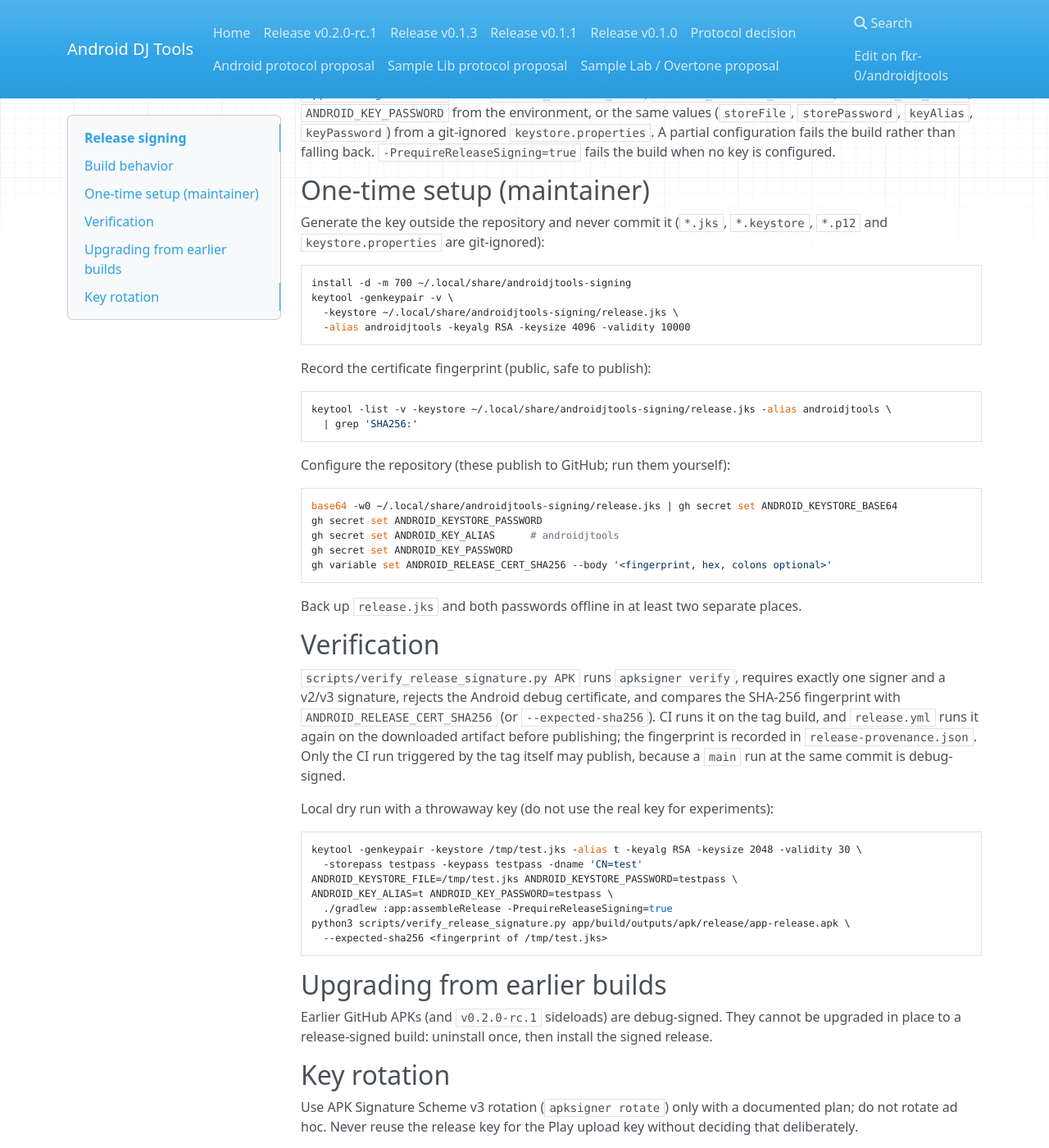
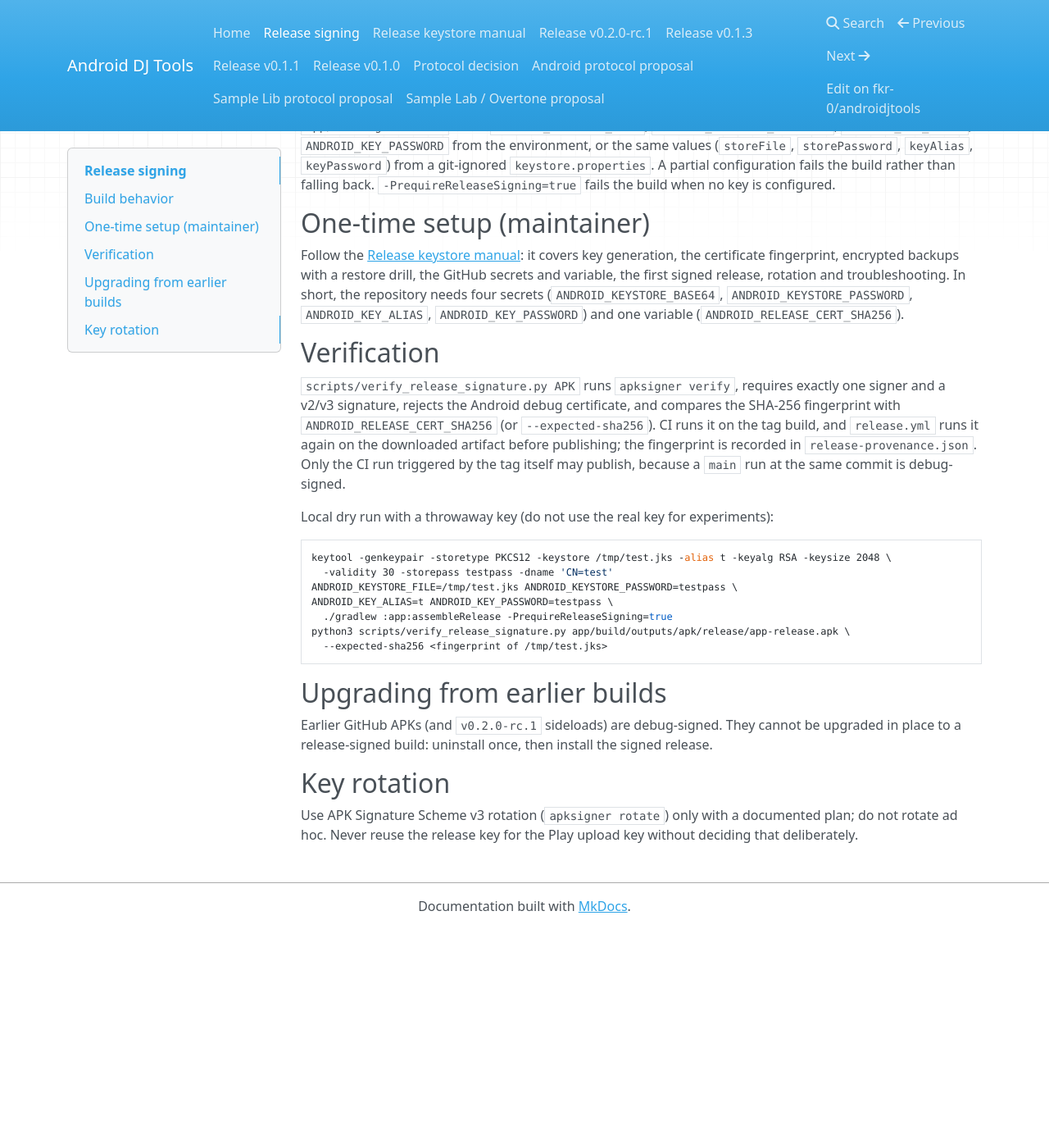
Before and after one commit to fkr-0/androidjtools, an MkDocs documentation site: the page built from docs/release/signing.md, in a window 1280 px wide and 1400 px high, scrolled down 484 px. Shown: the whole window at 82% size. Built offline with MkDocs 1.6.1, drawn with Linux system fonts in a browser that asks for light colours; nearby versions of some CDN libraries; after the commit the page ends 1617 px from its top, so only the background shows below that.

Commit message:
docs(release): add release keystore manual
Step-by-step key generation, fingerprint pinning, encrypted backup with a
restore drill, GitHub secrets/variable setup, throwaway-key dry run, first
signed release, rotation/compromise handling and troubleshooting. Link it
from the signing doc and the docs nav; fix the PKCS12 key-password guidance.

````diff
--- a/docs/release/signing.md
+++ b/docs/release/signing.md
@@ -21,34 +21,11 @@ signed GitHub Release has been verified end to end.
 
 ## One-time setup (maintainer)
 
-Generate the key outside the repository and never commit it (`*.jks`, `*.keystore`, `*.p12`
-and `keystore.properties` are git-ignored):
-
-```sh
-install -d -m 700 ~/.local/share/androidjtools-signing
-keytool -genkeypair -v \
-  -keystore ~/.local/share/androidjtools-signing/release.jks \
-  -alias androidjtools -keyalg RSA -keysize 4096 -validity 10000
-```
-
-Record the certificate fingerprint (public, safe to publish):
-
-```sh
-keytool -list -v -keystore ~/.local/share/androidjtools-signing/release.jks -alias androidjtools \
-  | grep 'SHA256:'
-```
-
-Configure the repository (these publish to GitHub; run them yourself):
-
-```sh
-base64 -w0 ~/.local/share/androidjtools-signing/release.jks | gh secret set ANDROID_KEYSTORE_BASE64
-gh secret set ANDROID_KEYSTORE_PASSWORD
-gh secret set ANDROID_KEY_ALIAS      # androidjtools
-gh secret set ANDROID_KEY_PASSWORD
-gh variable set ANDROID_RELEASE_CERT_SHA256 --body '<fingerprint, hex, colons optional>'
-```
-
-Back up `release.jks` and both passwords offline in at least two separate places.
+Follow the [Release keystore manual](keystore-manual.md): it covers key generation, the
+certificate fingerprint, encrypted backups with a restore drill, the GitHub secrets and
+variable, the first signed release, rotation and troubleshooting. In short, the repository
+needs four secrets (`ANDROID_KEYSTORE_BASE64`, `ANDROID_KEYSTORE_PASSWORD`,
+`ANDROID_KEY_ALIAS`, `ANDROID_KEY_PASSWORD`) and one variable (`ANDROID_RELEASE_CERT_SHA256`).
 
 ## Verification
 
@@ -62,8 +39,8 @@ itself may publish, because a `main` run at the same commit is debug-signed.
 Local dry run with a throwaway key (do not use the real key for experiments):
 
 ```sh
-keytool -genkeypair -keystore /tmp/test.jks -alias t -keyalg RSA -keysize 2048 -validity 30 \
-  -storepass testpass -keypass testpass -dname 'CN=test'
+keytool -genkeypair -storetype PKCS12 -keystore /tmp/test.jks -alias t -keyalg RSA -keysize 2048 \
+  -validity 30 -storepass testpass -dname 'CN=test'
 ANDROID_KEYSTORE_FILE=/tmp/test.jks ANDROID_KEYSTORE_PASSWORD=testpass \
 ANDROID_KEY_ALIAS=t ANDROID_KEY_PASSWORD=testpass \
   ./gradlew :app:assembleRelease -PrequireReleaseSigning=true
--- a/mkdocs.yml
+++ b/mkdocs.yml
@@ -12,6 +12,8 @@ theme:
 
 nav:
   - Home: index.md
+  - Release signing: release/signing.md
+  - Release keystore manual: release/keystore-manual.md
   - Release v0.2.0-rc.1: release/v0.2.0-rc.1.md
   - Release v0.1.3: release/v0.1.3.md
   - Release v0.1.1: release/v0.1.1.md
````
Also changed, not shown: docs/release/keystore-manual.md (added, +286 -0 lines).
